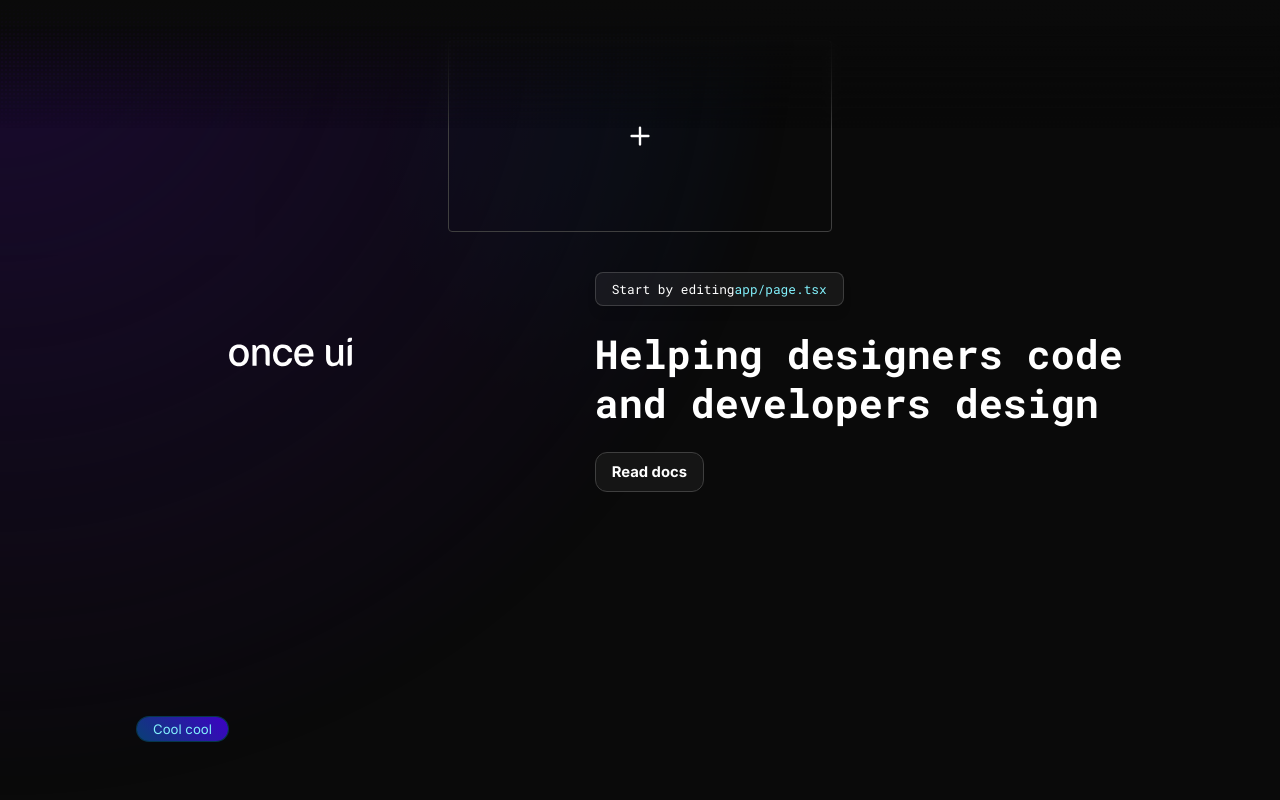
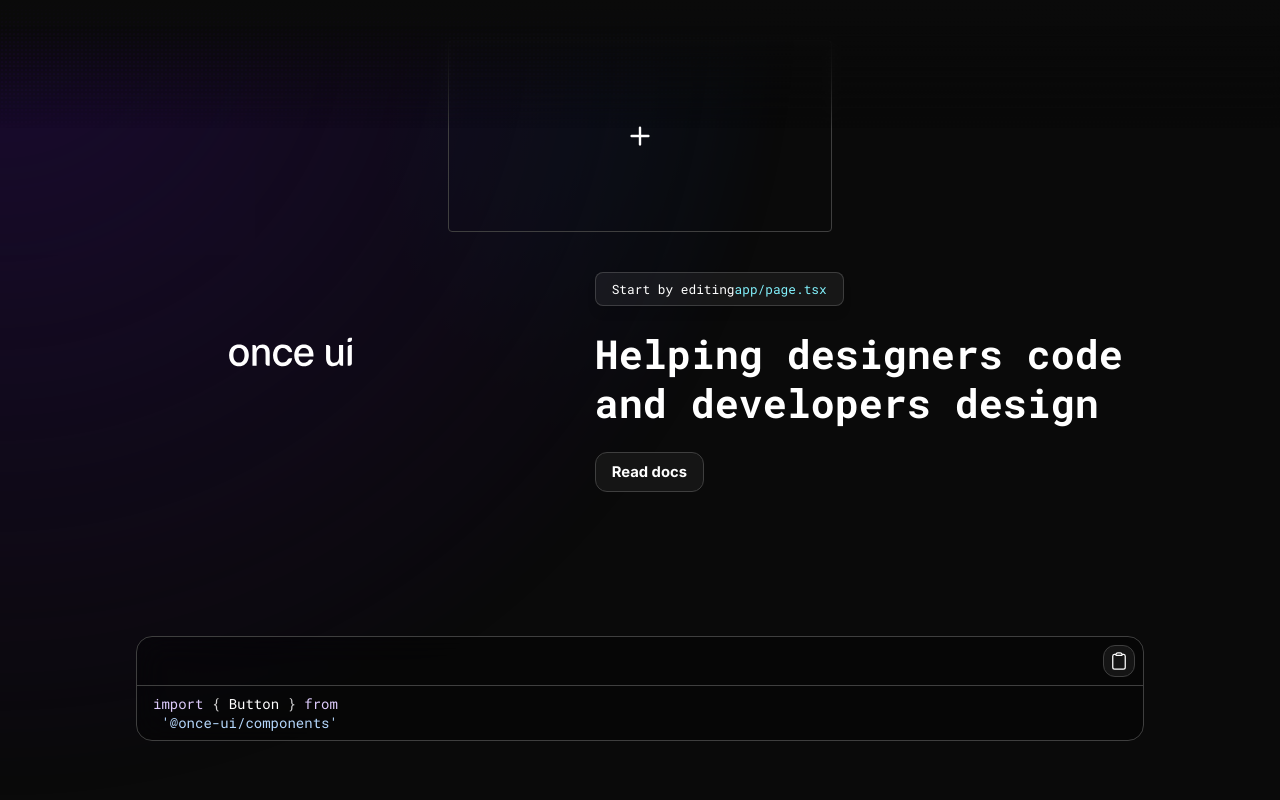
Before and after one commit to once-ui-system/nextjs-starter, a Next.js app: page / in a window 1280 px wide. Shown: the top 800 px of the page. Built offline with nearby package versions, Linux system fonts and the light colour scheme.

Commit message:
update CodeBlock

```diff
--- a/src/app/page.tsx
+++ b/src/app/page.tsx
@@ -38,7 +38,7 @@ import {
 import Link from "next/link";
 import { Select, NumberInput } from "@/once-ui/components";
 import { Fade } from "@/once-ui/components/Fade";
-import { MediaUpload } from "@/once-ui/modules";
+import { CodeBlock, MediaUpload } from "@/once-ui/modules";
 
 export default function Home() {
   const [selectedValue, setSelectedValue] = useState("");
@@ -49,10 +49,6 @@ export default function Home() {
   const handleSelect = (value: string) => {
     console.log("Selected option:", value);
     setSelectedValue(value);
-  };
-
-  const handleFirstDialogHeight = (height: number) => {
-    setFirstDialogHeight(height);
   };
 
   const links = [
@@ -145,6 +141,16 @@ export default function Home() {
               </Button>
             </Flex>
           </Flex>
+          <CodeBlock
+            codeInstances={[
+              {
+                code: "import { Button } from\n '@once-ui/components'",
+                language: "tsx",
+                label: "Button",
+              },
+            ]}
+            highlight="2"
+            />
           <Tag marginTop="80" size="l" variant="gradient" label="Cool cool"/>
           <Grid
             radius="l"
--- a/src/once-ui/icons.ts
+++ b/src/once-ui/icons.ts
@@ -15,7 +15,7 @@ import {
   HiMiniUser,
   HiMiniXMark,
   HiEyeDropper,
-  HiClipboard,
+  HiOutlineClipboard,
   HiOutlineMagnifyingGlass,
   HiCalendar,
   HiOutlineLink,
@@ -41,7 +41,7 @@ export const iconLibrary: Record<string, IconType> = {
   errorCircle: HiExclamationCircle,
   checkCircle: HiCheckCircle,
   eyeDropper: HiEyeDropper,
-  clipboard: HiClipboard,
+  clipboard: HiOutlineClipboard,
   person: HiMiniUser,
   close: HiMiniXMark,
   openLink: HiOutlineLink,
--- a/src/once-ui/modules/code/CodeBlock.tsx
+++ b/src/once-ui/modules/code/CodeBlock.tsx
@@ -26,7 +26,7 @@ type CodeInstance = {
   label: string;
 };
 
-type CodeBlockProps = {
+interface CodeBlockProps extends React.ComponentProps<typeof Flex> {
   highlight?: string;
   codeInstances?: CodeInstance[];
   codePreview?: ReactNode;
@@ -44,6 +44,7 @@ const CodeBlock: React.FC<CodeBlockProps> = ({
   compact = false,
   className,
   style,
+  ...rest
 }) => {
   const codeRef = useRef<HTMLElement>(null);
   const preRef = useRef<HTMLPreElement>(null);
@@ -101,14 +102,13 @@ const CodeBlock: React.FC<CodeBlockProps> = ({
       justifyContent="center"
       fillWidth
       minHeight={3}
-      className={className || ""}
+      className={className}
       style={style}
+      {...rest}
     >
       {(codeInstances.length > 1 || (copyButton && !compact)) && (
         <Flex
-          style={{
-            borderBottom: "1px solid var(--neutral-border-medium)",
-          }}
+          borderBottom="neutral-medium"
           zIndex={2}
           fillWidth
           padding="8"
@@ -177,12 +177,7 @@ const CodeBlock: React.FC<CodeBlockProps> = ({
       )}
       {codeInstances.length > 0 && (
         <Flex
-          style={{
-            borderTop:
-              !compact && codePreview
-                ? "1px solid var(--neutral-border-medium)"
-                : "none",
-          }}
+          borderTop={(!compact && codePreview) ? "neutral-medium" : undefined}
           fillWidth
           padding="8"
           position="relative"
@@ -191,10 +186,8 @@ const CodeBlock: React.FC<CodeBlockProps> = ({
           {compact && copyButton && (
             <Flex
               zIndex={1}
-              style={{
-                right: "var(--static-space-8)",
-                top: "var(--static-space-8)",
-              }}
+              right="8"
+              top="8"
               position="absolute"
             >
               <IconButton
```
